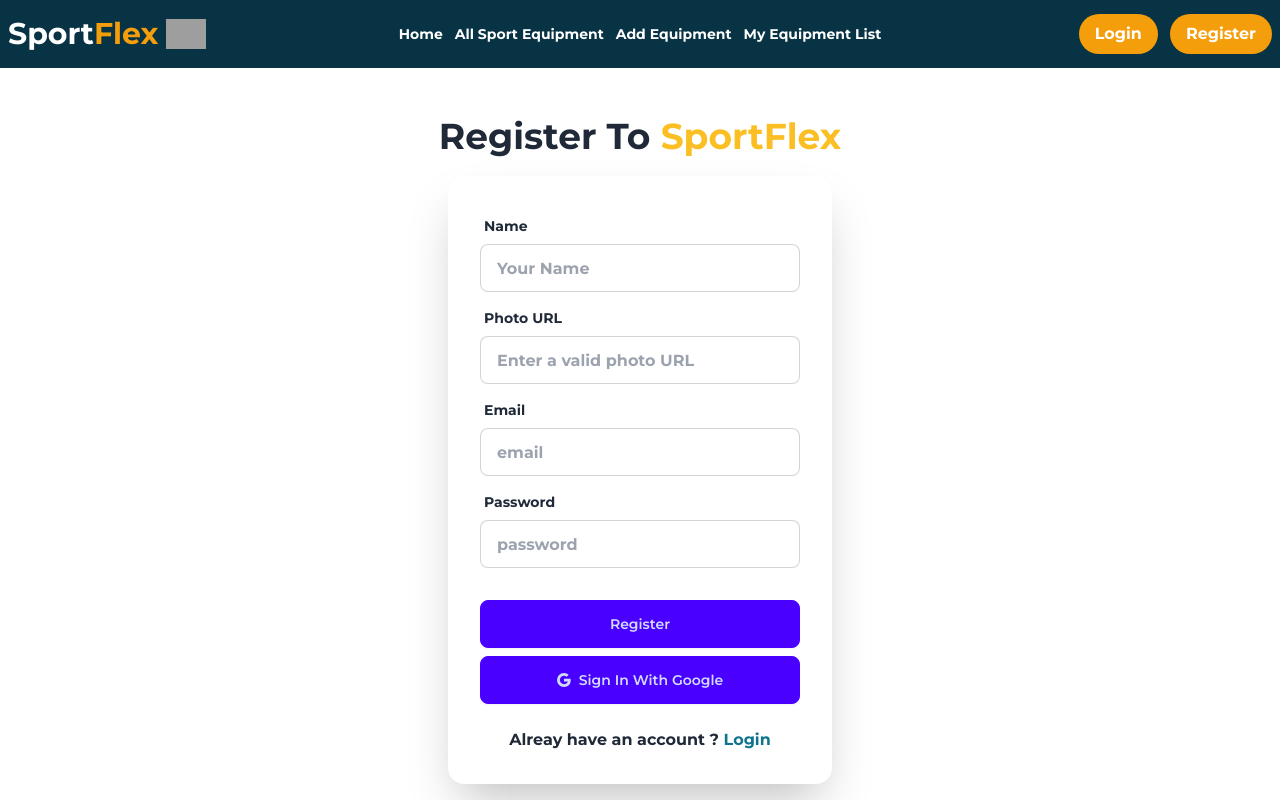
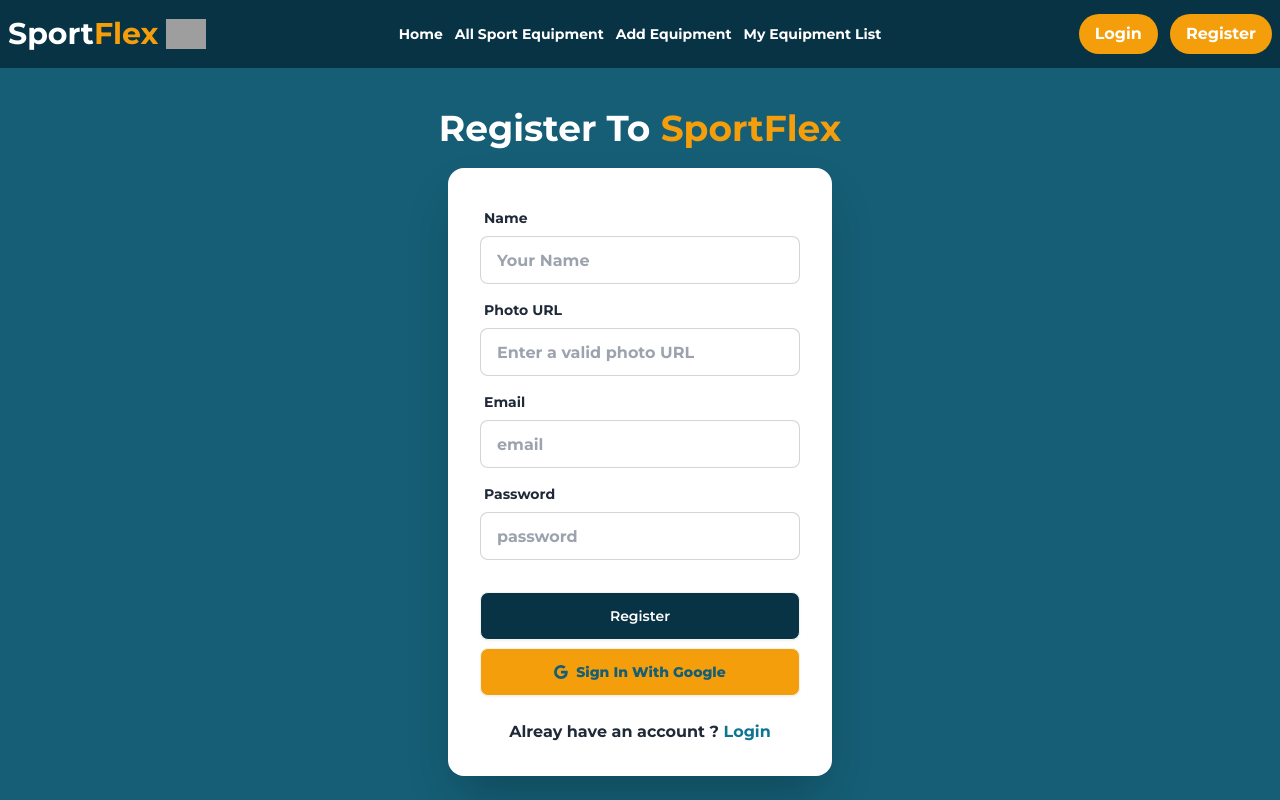
Before and after one commit to golamsarwar96/sport-flex-app-client, a React (Vite) app: page /register in a window 1280 px wide. Shown: the top 800 px of the page. Built offline with nearby package versions, Linux system fonts and the light colour scheme; no server answers; grey boxes are pictures that could not be loaded; a web font is replaced by a local one.

Commit message:
Few styling changes

```diff
--- a/src/Pages/Login.jsx
+++ b/src/Pages/Login.jsx
@@ -64,9 +64,11 @@ const Login = () => {
   };
 
   return (
-    <div className="flex justify-center items-center gap-5 flex-col my-10">
-      <h1 className="text-center text-4xl">Login To SportFlex</h1>
-      <div className="card bg-base-100 w-full max-w-sm shrink-0 shadow-2xl relative ">
+    <div className="flex justify-center items-center gap-5 flex-col bg-cyan-800">
+      <h1 className="text-center text-white text-4xl mt-10">
+        Login To <span className="text-amber-500">SportFlex</span>
+      </h1>
+      <div className="card bg-base-100 w-full max-w-sm shrink-0 shadow-2xl relative mb-10 ">
         <form onSubmit={handleLogin} className="card-body">
           <div className="form-control">
             <label className="label">
@@ -109,12 +111,12 @@ const Login = () => {
             </label>
           </div>
           <div className="form-control mt-6">
-            <button className="btn btn-primary">Login</button>
+            <button className="btn bg-cyan-950 text-white">Login</button>
           </div>
           <div>
             <button
               onClick={handleGoogleSignIn}
-              className="btn btn-primary w-full"
+              className="btn bg-amber-500 text-cyan-800 font-extrabold w-full"
             >
               <BsGoogle></BsGoogle> Sign In With Google
             </button>
--- a/src/Pages/Register.jsx
+++ b/src/Pages/Register.jsx
@@ -90,11 +90,11 @@ const Register = () => {
       });
   };
   return (
-    <div className="flex justify-center items-center gap-5 flex-col my-10 p-2">
-      <h1 className="text-center text-4xl w-[90%] md:w-full mx-auto">
-        Register To <span className="text-amber-400">SportFlex</span>
+    <div className="flex justify-center items-center gap-5 flex-col bg-cyan-800">
+      <h1 className="text-center text-4xl w-[90%] md:w-full mx-auto mt-10 text-white">
+        Register To <span className="text-amber-500">SportFlex</span>
       </h1>
-      <div className="card bg-base-100 w-full max-w-sm shrink-0 shadow-2xl relative ">
+      <div className="card bg-base-100 w-full max-w-sm shrink-0 shadow-2xl relative mb-10">
         <form onSubmit={handleRegister} className="card-body">
           <div className="form-control">
             <label className="label">
@@ -145,12 +145,12 @@ const Register = () => {
             />
           </div>
           <div className="form-control mt-6">
-            <button className="btn btn-primary">Register</button>
+            <button className="btn bg-cyan-950 text-white">Register</button>
           </div>
           <div>
             <button
               onClick={handleGoogleSignIn}
-              className="btn btn-primary w-full"
+              className="btn bg-amber-500 text-cyan-800 font-extrabold w-full"
             >
               <BsGoogle></BsGoogle> Sign In With Google
             </button>
--- a/src/components/Categories.jsx
+++ b/src/components/Categories.jsx
@@ -1,4 +1,4 @@
-import { NavLink, useLoaderData } from "react-router-dom";
+import { NavLink } from "react-router-dom";
 
 const Categories = ({ categories }) => {
   return (
--- a/src/components/MyEquipment.jsx
+++ b/src/components/MyEquipment.jsx
@@ -60,7 +60,9 @@ const MyEquipment = () => {
   };
   return (
     <div className=" my-10">
-      <h1 className="text-5xl">My Equipment : {equipments.length}</h1>
+      <h1 className="text-5xl text-center mb-5">
+        My Equipment <span className="text-amber-500">List</span>
+      </h1>
       <div className="grid grid-cols-1 md:grid-cols-2 lg:grid-cols-3 gap-6">
         {myEquipments.map((equipment, index) => (
           <div className="bg-white rounded-xl shadow-sm overflow-hidden max-w-sm hover:shadow-md transition-shadow duration-300">
--- a/tailwind.config.js
+++ b/tailwind.config.js
@@ -1,6 +1,9 @@
 /** @type {import('tailwindcss').Config} */
 export default {
   content: ["./index.html", "./src/**/*.{js,ts,jsx,tsx}"],
+  daisyui: {
+    themes: ["light", "dark", "cupcake"],
+  },
   theme: {
     extend: {
       fontFamily: {
```
